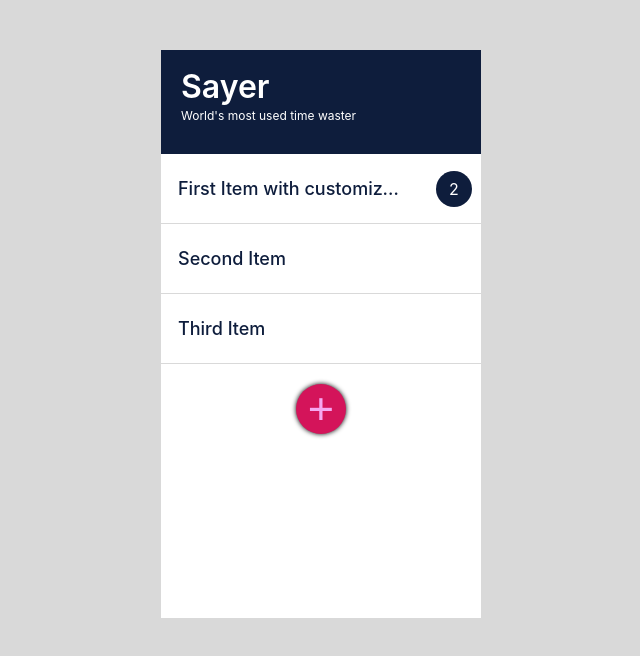
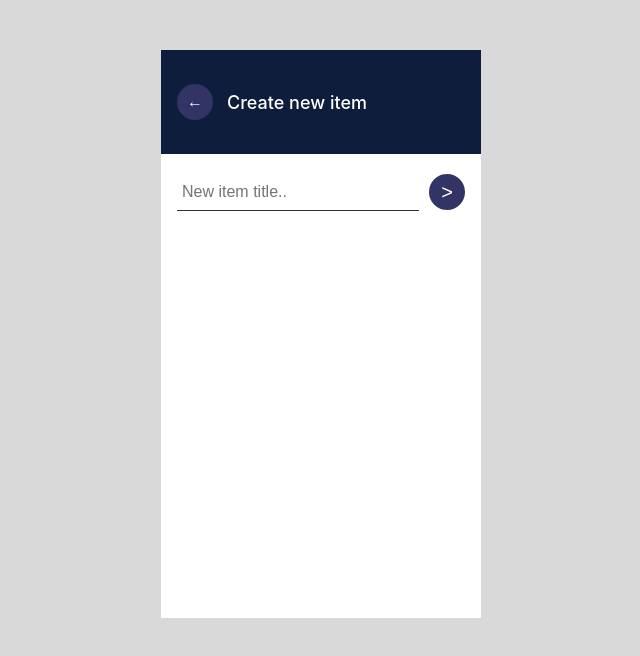
Before and after one commit to DenysMelnyk/sayer-app, a React (Create React App) app: page /new-item in a window 1280 px wide. Shown: the top 656 px of the page, without its empty margins (319-959 px from the left). Built offline with nearby package versions, Linux system fonts and the light colour scheme.

Commit message:
created page for new Item + form component

```diff
--- a/package.json
+++ b/package.json
@@ -10,6 +10,7 @@
     "mobx-react": "^7.0.5",
     "react": "^17.0.1",
     "react-dom": "^17.0.1",
+    "react-router": "^5.2.0",
     "react-router-dom": "^5.2.0",
     "react-scripts": "4.0.1",
     "web-vitals": "^0.2.4"
--- a/src/App.js
+++ b/src/App.js
@@ -1,14 +1,23 @@
 import React from 'react';
+import {Route, Switch} from 'react-router-dom';
 import Container from "./UI/Container/Container";
 import styles from './App.module.css';
 import MainPage from "./components/MainPage/MainPage";
+import CreateItemPage from "./components/CreateItemPage/CreateItemPage";
 
 const App = () => {
     return (
         <div className={styles.App}>
             <Container>
                 <div className={styles.AppBody}>
-                    <MainPage/>
+                    <Switch>
+                        <Route path='/new-item'>
+                            <CreateItemPage/>
+                        </Route>
+                        <Route path='/'>
+                            <MainPage/>
+                        </Route>
+                    </Switch>
                 </div>
             </Container>
         </div>
--- a/src/UI/Button/Button.js
+++ b/src/UI/Button/Button.js
@@ -1,7 +1,11 @@
 import React from 'react';
 import styles from './Button.module.css';
 
-const Button = ({btnType, btnAction, children}) => {
+const Button = ({
+                    btnType,
+                    btnAction = () => {},
+                    children
+}) => {
     const buttonStyles = btnType === 'addItem'
         ? [styles.Button, styles.AddItemButton]
         : [styles.Button];
--- a/src/UI/Button/Button.module.css
+++ b/src/UI/Button/Button.module.css
@@ -1,9 +1,12 @@
 .Button,
 .Button:active,
 .Button:focus {
-    width: 30px;
-    height: 30px;
-    line-height: 30px;
+    width: 36px;
+    height: 36px;
+    font-size: 16px;
+    line-height: 36px;
+    background-color: #313464;
+    color: #ffffff;
     border: none;
     border-radius: 50%;
     outline: none;
@@ -12,6 +15,14 @@
 
 .Button:hover {
     cursor: pointer;
+}
+
+.Button a,
+.Button a:hover,
+.Button a:active {
+    display: block;
+    text-decoration: none;
+    color: inherit;
 }
 
 .AddItemButton,
--- /dev/null
+++ b/src/UI/Form/Form.js
@@ -0,0 +1,23 @@
+import React from 'react';
+import styles from './Form.module.css';
+import Button from '../Button/Button';
+
+const Form = ({type, formHandler, placeholderText}) => {
+    const formClasses = type === 'addItem'
+        ? [styles.Form, styles.FormAddItem]
+        : [styles.Form, styles.FormAddComment];
+
+    return (
+        <form
+            className={formClasses.join(' ')}
+            onSubmit={(e) => formHandler(e)}>
+            <input
+                type="text"
+                placeholder={placeholderText}
+            />
+            <Button>&gt;</Button>
+        </form>
+    )
+}
+
+export default Form;
--- /dev/null
+++ b/src/UI/Form/Form.module.css
@@ -0,0 +1,42 @@
+.Form {
+    display: flex;
+    width: 100%;
+    justify-content: space-between;
+}
+
+.Form input,
+.Form input:active,
+.Form input:focus {
+    color: #333333;
+    font-size: 16px;
+    line-height: 36px;
+    padding: 0;
+    outline: none;
+    border: none;
+}
+
+.Form button {
+    font-size: 20px;
+}
+
+.FormAddItem input,
+.FormAddItem input:active,
+.FormAddItem input:focus {
+    width: calc(100% - 46px);
+    border-bottom: 1px solid #333333;
+    text-indent: 5px;
+}
+
+.FormAddComment {
+    padding: 7px 10px 8px 6px;
+    background-color: #e6e6e6;
+}
+
+.FormAddComment input,
+.FormAddComment input:active,
+.FormAddComment input:focus {
+    width: calc(100% - 52px);
+    border: 1px solid #cccccc;
+    border-radius: 3px;
+    text-indent: 10px;
+}
--- a/src/UI/Header/Header.js
+++ b/src/UI/Header/Header.js
@@ -1,5 +1,7 @@
 import React from 'react';
 import styles from './Header.module.css';
+import Button from "../Button/Button";
+import {Link} from "react-router-dom";
 
 const Header = ({type, headTitle=''}) => {
     let headerStructure;
@@ -18,8 +20,10 @@ const Header = ({type, headTitle=''}) => {
         default:
             headerStructure = (
                 <header className={headerClasses.join(' ')}>
-                    <a href="/">Back</a>
-                    <h2>{headTitle}</h2>
+                    <Button>
+                        <Link to='/'>&larr;</Link>
+                    </Button>
+                    <h2 className={styles.PageName}>{headTitle}</h2>
                 </header>
             )
     }
--- a/src/UI/Header/Header.module.css
+++ b/src/UI/Header/Header.module.css
@@ -2,10 +2,18 @@
     height: 104px;
     background-color: #0e1d3c;
     color: #ffffff;
+    display: flex;
+}
+
+.HeaderMain {
     padding: 14px 20px 28px 20px;
-    display: flex;
     flex-direction: column;
     justify-content: center;
+}
+
+.HeaderInner {
+    padding: 20px 20px 20px 16px;
+    align-items: center;
 }
 
 .AppName {
@@ -18,3 +26,9 @@
     font-size: 12px;
     font-weight: 400;
 }
+
+.PageName {
+    margin: 0 0 0 14px;
+    font-size: 18px;
+    font-weight: 500;
+}
--- /dev/null
+++ b/src/components/CreateItemPage/CreateItemPage.js
@@ -0,0 +1,32 @@
+import React from 'react';
+import {useHistory} from "react-router-dom";
+import {observer} from "mobx-react";
+import Form from "../../UI/Form/Form";
+import Header from "../../UI/Header/Header";
+import styles from './CreateItemPage.module.css';
+
+const CreateItemPage = observer(() => {
+    const history = useHistory();
+    const createNewItemHandler = e => {
+        e.preventDefault();
+        console.log(e.currentTarget.value);
+        history.push('/');
+    }
+    return (
+        <div className={styles.CreateItemPage}>
+            <Header
+                type='innerPage'
+                headTitle='Create new item'
+            />
+            <main className={styles.NewItemFormWrapper}>
+                <Form
+                    type='addItem'
+                    formHandler={e => createNewItemHandler(e)}
+                    placeholderText='New item title..'
+                />
+            </main>
+        </div>
+    );
+});
+
+export default CreateItemPage;
--- /dev/null
+++ b/src/components/CreateItemPage/CreateItemPage.module.css
@@ -0,0 +1,7 @@
+.CreateItemPage {
+    height: 100%;
+    overflow: hidden;
+}
+.NewItemFormWrapper {
+    padding: 20px 16px;
+}
--- a/src/components/MainPage/MainPage.js
+++ b/src/components/MainPage/MainPage.js
@@ -4,6 +4,7 @@ import Button from "../../UI/Button/Button";
 import Item from "./Item/Item";
 import styles from './MainPage.module.css';
 import store from "../../store/store";
+import {Link} from "react-router-dom";
 import {observer} from "mobx-react";
 
 const MainPage = observer(() => {
@@ -17,17 +18,18 @@ const MainPage = observer(() => {
         </li>
     ))
     return (
-        <div className='MainPage'>
+        <div className={styles.MainPage}>
             <Header type='mainPage'/>
-            <div className={styles.ItemsWrap}>
+            <main className={styles.ItemsWrap}>
                 <ul className={styles.ItemsList}>
                     {itemsList}
                 </ul>
                 <Button
-                    btnAction={() => console.log('Add Item clicked!')}
                     btnType='addItem'
-                >+</Button>
-            </div>
+                >
+                    <Link to='/new-item'>+</Link>
+                </Button>
+            </main>
         </div>
     )
 })
--- a/src/index.js
+++ b/src/index.js
@@ -1,11 +1,12 @@
 import React from 'react';
 import ReactDOM from 'react-dom';
 import './index.css';
+import {BrowserRouter} from "react-router-dom";
 import App from './App';
 
 ReactDOM.render(
-  <React.StrictMode>
-    <App />
-  </React.StrictMode>,
-  document.getElementById('root')
+    <BrowserRouter>
+        <App/>
+    </BrowserRouter>,
+    document.getElementById('root')
 );
```
